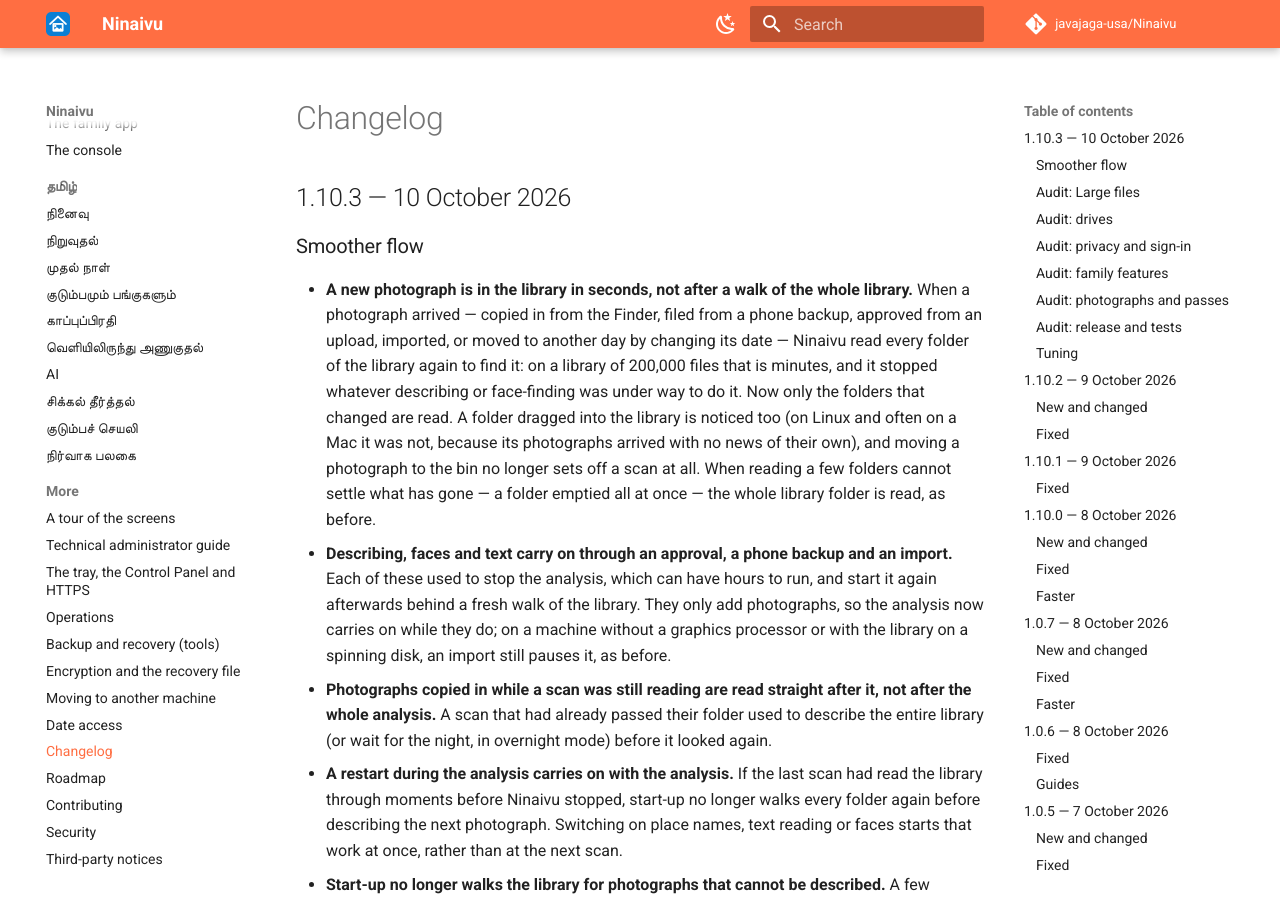
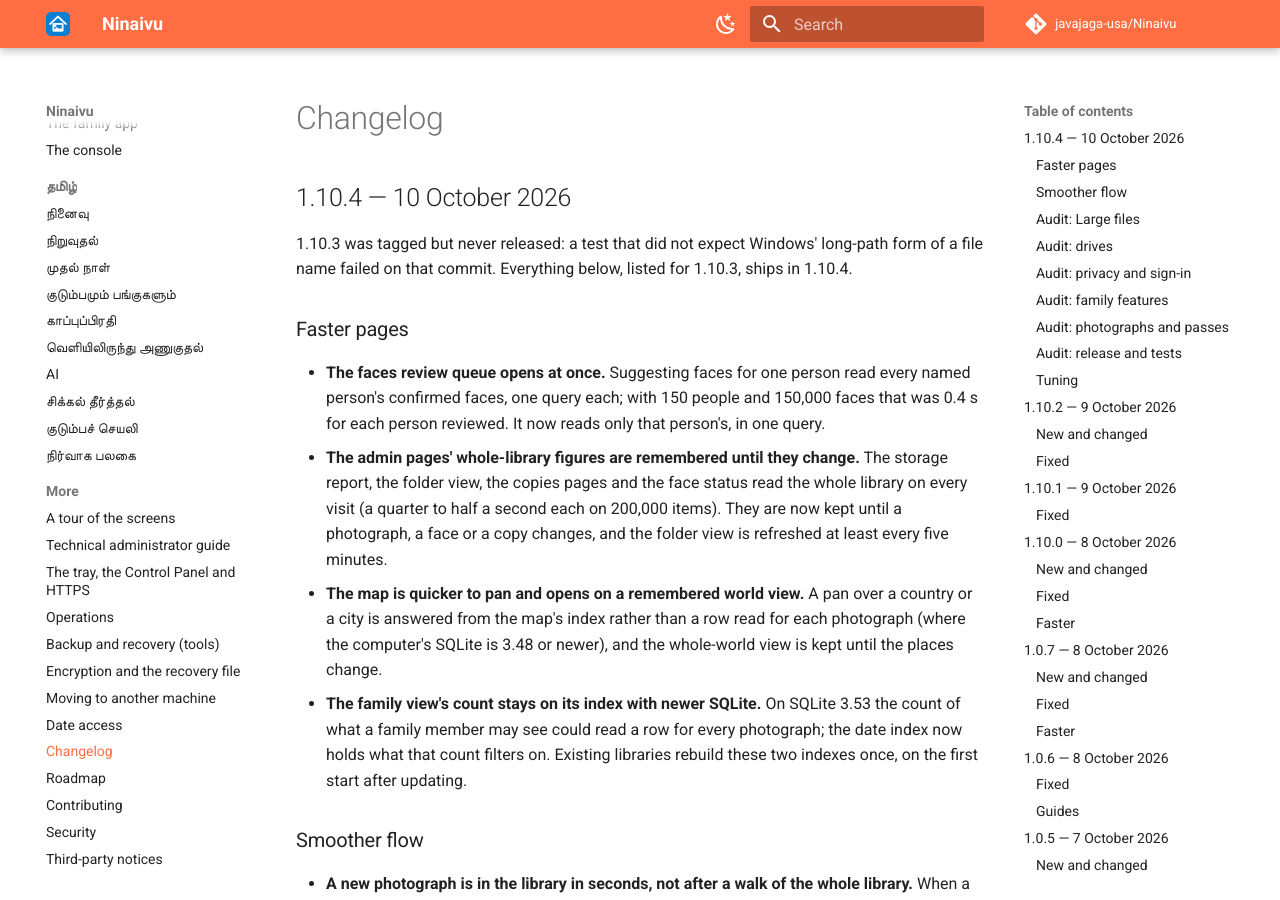
Before and after one commit to javajaga-usa/Ninaivu, an MkDocs documentation site: the page built from docs/CHANGELOG.md, in a window 1280 px wide and 900 px high. Built offline with MkDocs 1.6.1 and Material for MkDocs 9.7.7, drawn with Linux system fonts in a browser that asks for light colours; comment, search, counter and statistics services are not loaded.

Commit message:
Ninaivu 1.10.4: map index test for SQLite before 3.48, version bump
1.10.3 was tagged on a commit whose Windows tests failed and was never
released. The map pan test now expects a covering index only where SQLite
can use one (3.48 and newer); before that it checks the GPS index is used.

Co-Authored-By: Claude Opus 5.5 (1M context) <noreply@anthropic.com>
Claude-Session: https://claude.ai/code/session_01UVonf3LovihHxGAeMzkTaC

```diff
--- a/docs/CHANGELOG.md
+++ b/docs/CHANGELOG.md
@@ -1,6 +1,15 @@
 # Changelog
 
-## 1.10.3 — 10 October 2026
+## 1.10.4 — 10 October 2026
+
+1.10.3 was tagged but never released: a test that did not expect Windows' long-path form of a file name failed on that commit. Everything below, listed for 1.10.3, ships in 1.10.4.
+
+### Faster pages
+
+- **The faces review queue opens at once.** Suggesting faces for one person read every named person's confirmed faces, one query each; with 150 people and 150,000 faces that was 0.4 s for each person reviewed. It now reads only that person's, in one query.
+- **The admin pages' whole-library figures are remembered until they change.** The storage report, the folder view, the copies pages and the face status read the whole library on every visit (a quarter to half a second each on 200,000 items). They are now kept until a photograph, a face or a copy changes, and the folder view is refreshed at least every five minutes.
+- **The map is quicker to pan and opens on a remembered world view.** A pan over a country or a city is answered from the map's index rather than a row read for each photograph (where the computer's SQLite is 3.48 or newer), and the whole-world view is kept until the places change.
+- **The family view's count stays on its index with newer SQLite.** On SQLite 3.53 the count of what a family member may see could read a row for every photograph; the date index now holds what that count filters on. Existing libraries rebuild these two indexes once, on the first start after updating.
 
 ### Smoother flow
 
--- a/ninaivu/__init__.py
+++ b/ninaivu/__init__.py
@@ -46,7 +46,7 @@ from flask import Flask, g, jsonify, request
 from .server.config import Config
 from . import extensions
 
-__version__ = "1.10.3"
+__version__ = "1.10.4"
 APP_NAME = "Ninaivu"
 TAGLINE = "Your family's media, at home."
 #: Who holds the copyright, shown in About and the console. The licence stays
```
Also changed, not shown: README.md (+1 -1 lines), docs/index.md (+1 -1 lines), 3 other files.
